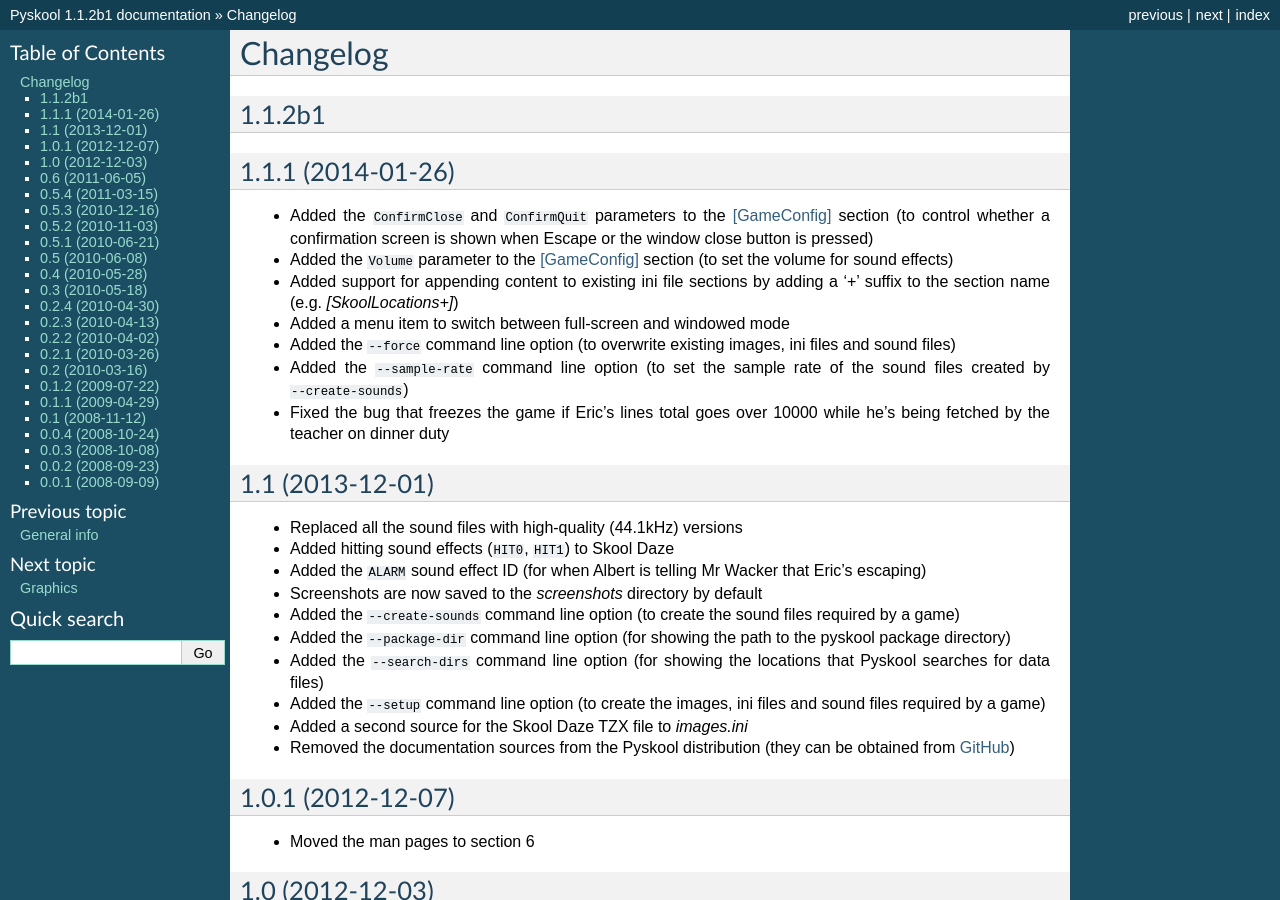
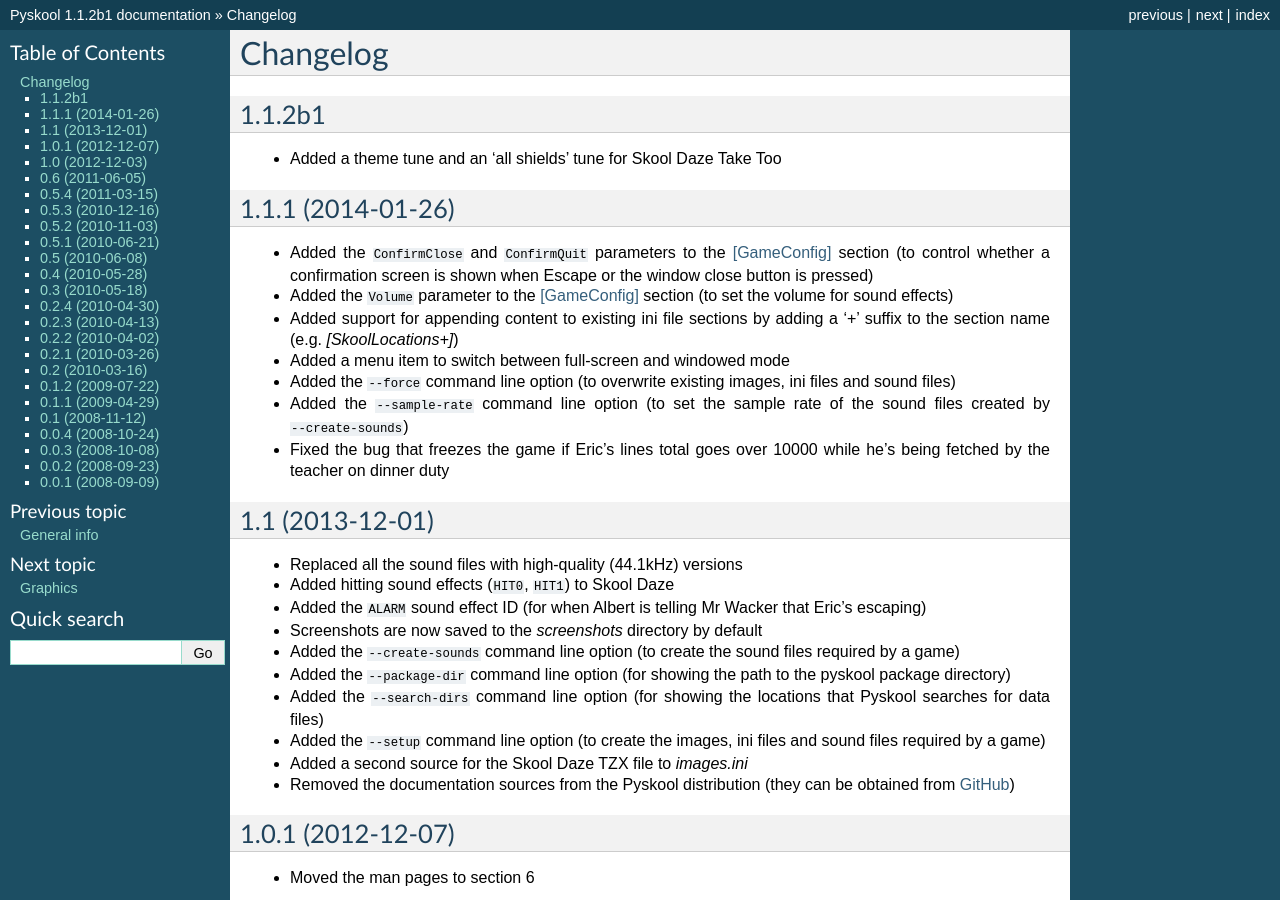
Before and after one commit to skoolkid/pyskool, a Sphinx documentation site: the page built from sphinx/source/changelog.rst, in a window 1280 px wide and 900 px high. Built offline with Sphinx 7.4.7, drawn with Linux system fonts in a browser that asks for light colours.

Commit message:
Update the changelog

```diff
--- a/sphinx/source/changelog.rst
+++ b/sphinx/source/changelog.rst
@@ -3,6 +3,7 @@
 
 1.1.2b1
 -------
+* Added a theme tune and an 'all shields' tune for Skool Daze Take Too
 
 1.1.1 (2014-01-26)
 ------------------
```
